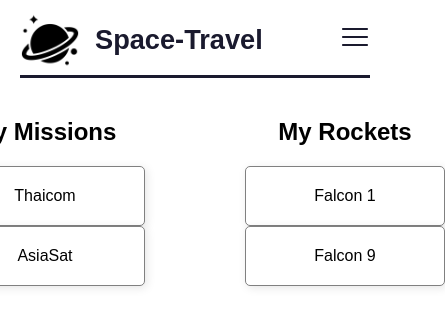
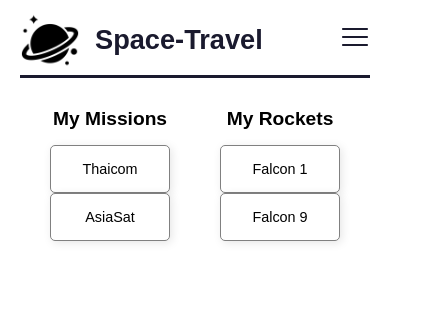
Before and after one commit to em-usman/Space-Travel, a React (Vite) app: page /profile in a window 390 px wide. Shown: the top 326 px of the page, 445 px wide, since content can reach past the window. Built offline with nearby package versions, Linux system fonts and the light colour scheme.

Commit message:
make the profile page responsive

```diff
--- a/src/components/Navbar/Navbar.css
+++ b/src/components/Navbar/Navbar.css
@@ -14,7 +14,6 @@
   margin-bottom: 20px;
   margin-left: 20px;
   margin-right: 20px;
-  /* position: fixed; */
 }
 
 .logo {
--- a/src/components/Profile/Profile.css
+++ b/src/components/Profile/Profile.css
@@ -1,8 +1,9 @@
 .dashboard-container {
     display: flex;
     justify-content: center;
-    gap: 100px;
-    padding: 20px;
+    gap: 50px; /* Reduced gap for smaller screens */
+    padding: 10px; /* Reduced padding for mobile */
+    flex-wrap: wrap; /* Allows wrapping on smaller screens */
   }
 
   .section {
@@ -10,7 +11,8 @@
   }
 
     .section h2 {
-        margin-bottom: 20px;
+        margin-bottom: 15px; /* Reduced spacing */
+        font-size: 1.2rem;  /* Slightly smaller font */
     }
 
   .list {
@@ -20,10 +22,34 @@
 
   .card {
     border: 1px solid gray;
-    padding: 20px;
-    width: 200px;
+    padding: 15px; /* Reduce padding */
+    width: 120px; /* Reduce width */
     text-align: center;
     background-color: white;
     box-shadow: 2px 2px 10px rgba(0, 0, 0, 0.1);
     border-radius: 5px;
+    font-size: 0.9rem; /* Smaller text */
   }
+
+  /* Responsive Design for Mobile */
+  @media screen and(max-width: 767px) {
+    .dashboard-container {
+      flex-direction: row;
+      align-items: center;
+      gap: 10px; /* Reduced gap for smaller screens */
+      padding: 5px; /* Reduced padding for mobile */
+    }
+
+    .list {
+      flex-direction: row; /* Ensure horizontal layout */
+      flex-wrap: wrap;  /* Wrap if needed */
+      justify-content: center; /* Center align cards */
+
+    }
+
+    .card {
+      width: 100px; /* Further reduce width */
+      padding: 10px; /* Reduce padding */
+      font-size: 0.8rem; /* Smaller text */
+    }
+  }
```
